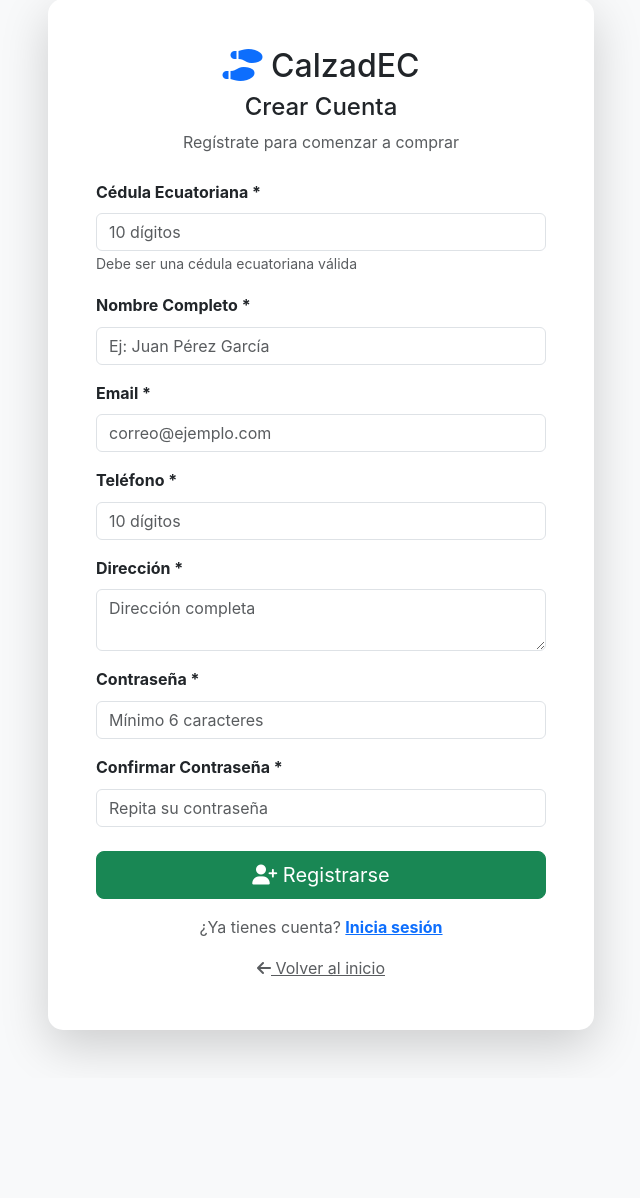
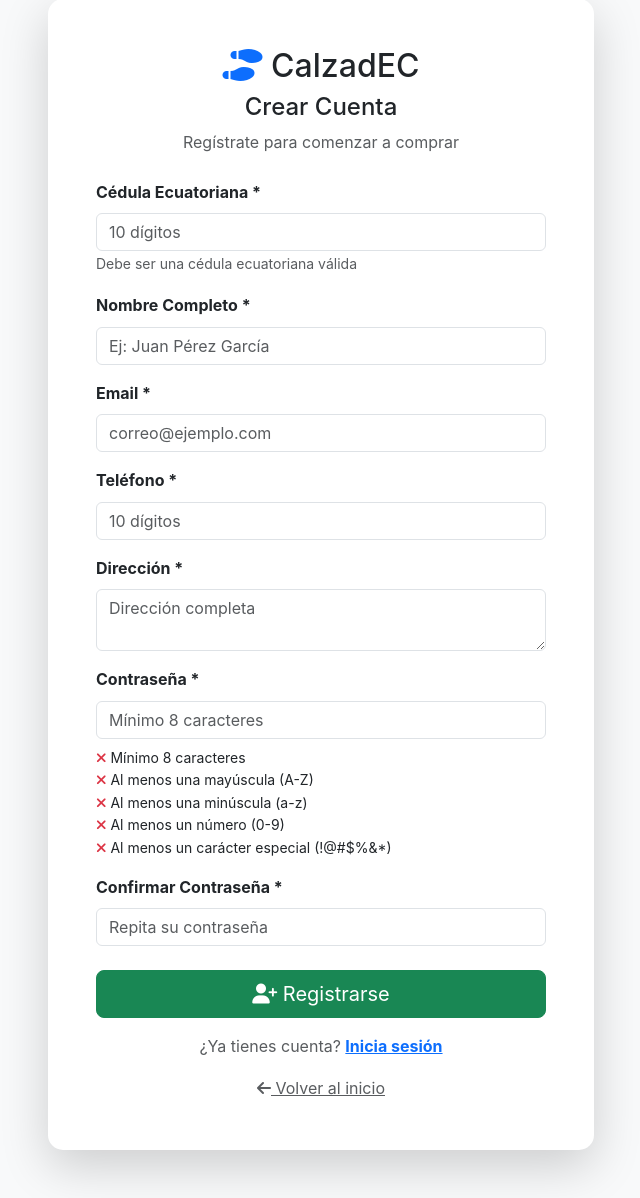
Before and after one commit to thejhonmol/CalzadEC, a PHP site: page /vista/registro.php in a window 1280 px wide. Shown: the part 49-1247 px from the top of the page, without its empty margins (319-959 px from the left). Before the commit the page ends 1108 px from the top, so only its background shows below. Run offline with PHP 8.4, Linux system fonts and the light colour scheme.

Commit message:
Add secure password validation on registration with real-time feedback

```diff
--- a/vista/registro.php
+++ b/vista/registro.php
@@ -43,8 +43,27 @@ if ($_SERVER['REQUEST_METHOD'] === 'POST') {
         $errores[] = "La dirección es requerida";
     }
 
-    if (strlen($password) < 6) {
-        $errores[] = "La contraseña debe tener al menos 6 caracteres";
+    // Validación de contraseña segura
+    $passwordValida = true;
+    if (strlen($password) < 8) {
+        $errores[] = "La contraseña debe tener al menos 8 caracteres";
+        $passwordValida = false;
+    }
+    if (!preg_match('/[A-Z]/', $password)) {
+        $errores[] = "La contraseña debe contener al menos una letra mayúscula";
+        $passwordValida = false;
+    }
+    if (!preg_match('/[a-z]/', $password)) {
+        $errores[] = "La contraseña debe contener al menos una letra minúscula";
+        $passwordValida = false;
+    }
+    if (!preg_match('/[0-9]/', $password)) {
+        $errores[] = "La contraseña debe contener al menos un número";
+        $passwordValida = false;
+    }
+    if (!preg_match('/[!@#$%^&*(),.?":{}|<>]/', $password)) {
+        $errores[] = "La contraseña debe contener al menos un carácter especial (!@#$%^&*...)";
+        $passwordValida = false;
     }
 
     if ($password !== $password_confirm) {
@@ -157,14 +176,22 @@ if ($_SERVER['REQUEST_METHOD'] === 'POST') {
 
                             <div class="mb-3">
                                 <label class="form-label fw-bold">Contraseña *</label>
-                                <input type="password" class="form-control" name="password"
-                                       placeholder="Mínimo 6 caracteres" required>
+                                <input type="password" class="form-control" name="password" id="password"
+                                       placeholder="Mínimo 8 caracteres" required oninput="validarPassword()">
+                                <div id="password-requisitos" class="mt-2">
+                                    <small class="d-block" id="req-longitud"><i class="fas fa-times text-danger"></i> Mínimo 8 caracteres</small>
+                                    <small class="d-block" id="req-mayuscula"><i class="fas fa-times text-danger"></i> Al menos una mayúscula (A-Z)</small>
+                                    <small class="d-block" id="req-minuscula"><i class="fas fa-times text-danger"></i> Al menos una minúscula (a-z)</small>
+                                    <small class="d-block" id="req-numero"><i class="fas fa-times text-danger"></i> Al menos un número (0-9)</small>
+                                    <small class="d-block" id="req-especial"><i class="fas fa-times text-danger"></i> Al menos un carácter especial (!@#$%&*)</small>
+                                </div>
                             </div>
 
                             <div class="mb-4">
                                 <label class="form-label fw-bold">Confirmar Contraseña *</label>
-                                <input type="password" class="form-control" name="password_confirm"
-                                       placeholder="Repita su contraseña" required>
+                                <input type="password" class="form-control" name="password_confirm" id="password_confirm"
+                                       placeholder="Repita su contraseña" required oninput="validarConfirmacion()">
+                                <small id="password-match" class="d-none"><i class="fas fa-times text-danger"></i> Las contraseñas no coinciden</small>
                             </div>
 
                             <button type="submit" class="btn btn-success w-100 btn-lg mb-3">
@@ -190,5 +217,55 @@ if ($_SERVER['REQUEST_METHOD'] === 'POST') {
     </div>
 
     <script src="https://cdn.jsdelivr.net/npm/bootstrap@5.3.0/dist/js/bootstrap.bundle.min.js"></script>
+    <script>
+        function validarPassword() {
+            const password = document.getElementById('password').value;
+
+            // Longitud
+            actualizarRequisito('req-longitud', password.length >= 8);
+            // Mayúscula
+            actualizarRequisito('req-mayuscula', /[A-Z]/.test(password));
+            // Minúscula
+            actualizarRequisito('req-minuscula', /[a-z]/.test(password));
+            // Número
+            actualizarRequisito('req-numero', /[0-9]/.test(password));
+            // Especial
+            actualizarRequisito('req-especial', /[!@#$%^&*(),.?":{}|<>]/.test(password));
+
+            validarConfirmacion();
+        }
+
+        function actualizarRequisito(id, cumple) {
+            const elemento = document.getElementById(id);
+            const icono = elemento.querySelector('i');
+
+            if (cumple) {
+                icono.classList.remove('fa-times', 'text-danger');
+                icono.classList.add('fa-check', 'text-success');
+                elemento.classList.add('text-success');
+                elemento.classList.remove('text-muted');
+            } else {
+                icono.classList.remove('fa-check', 'text-success');
+                icono.classList.add('fa-times', 'text-danger');
+                elemento.classList.remove('text-success');
+            }
+        }
+
+        function validarConfirmacion() {
+            const password = document.getElementById('password').value;
+            const confirm = document.getElementById('password_confirm').value;
+            const mensaje = document.getElementById('password-match');
+
+            if (confirm.length > 0) {
+                if (password === confirm) {
+                    mensaje.classList.add('d-none');
+                } else {
+                    mensaje.classList.remove('d-none');
+                }
+            } else {
+                mensaje.classList.add('d-none');
+            }
+        }
+    </script>
 </body>
 </html>
```
